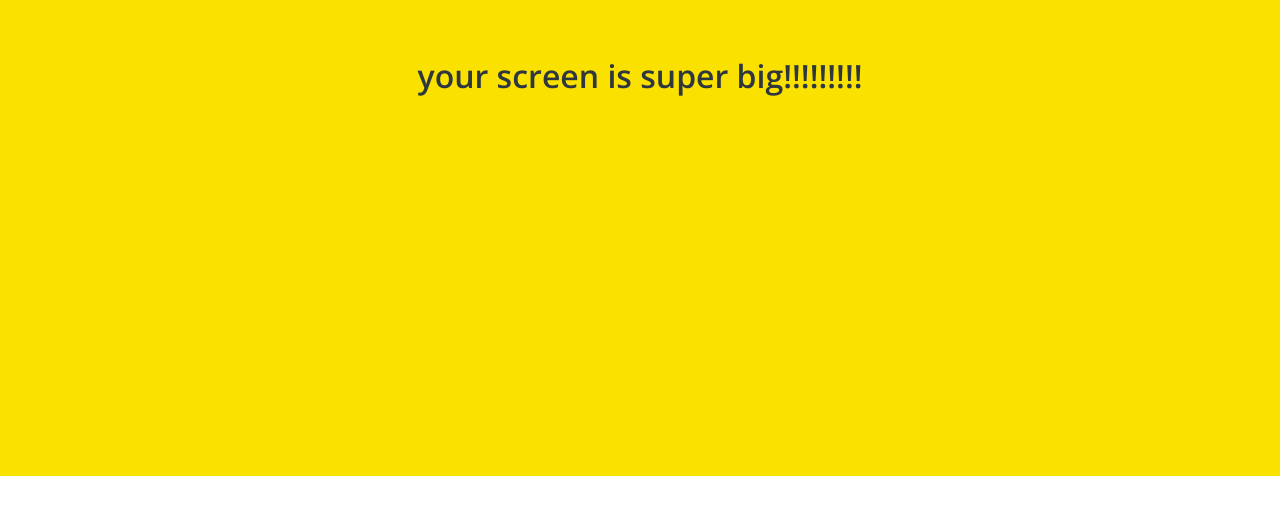
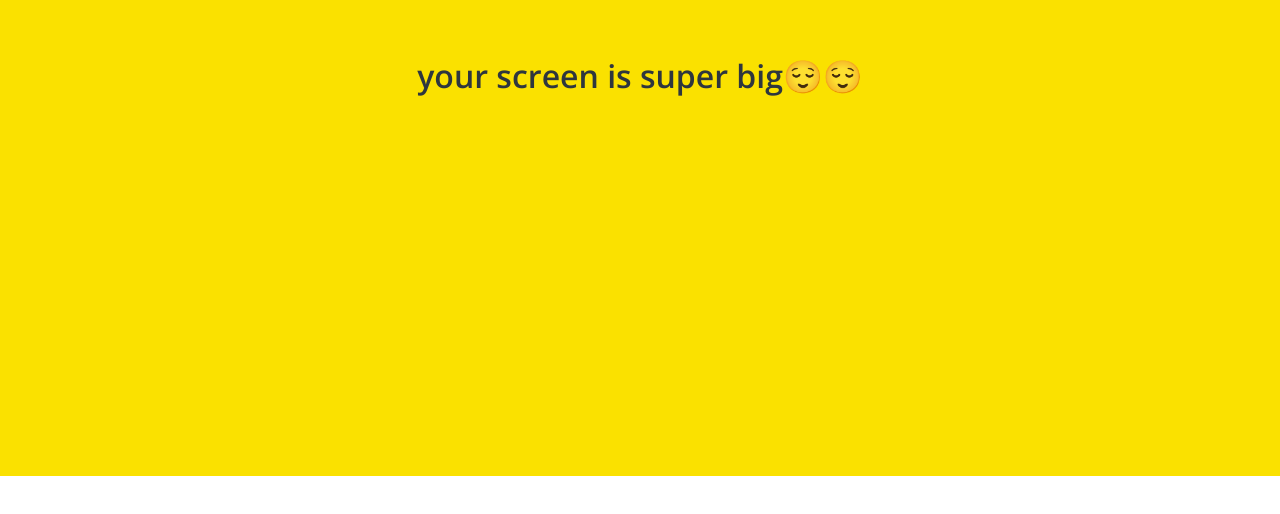
Before and after one commit to kenatman/kokoa-clone-2020, a plain HTML site: page more.html in a window 1280 px wide. Shown: the part 324-838 px from the top of the page. Drawn offline with nearby package versions, Linux system fonts and the light colour scheme.

Commit message:
imoticon

```diff
--- a/more.html
+++ b/more.html
@@ -134,6 +134,6 @@
       src="https://kit.fontawesome.com/6478f529f2.js"
       crossorigin="anonymous"
     ></script>
-    <div id="no-mobile">your screen is super big!!!!!!!!!</div>
+    <div id="no-mobile">your screen is super big😌😌</div>
   </body>
 </html>
```
